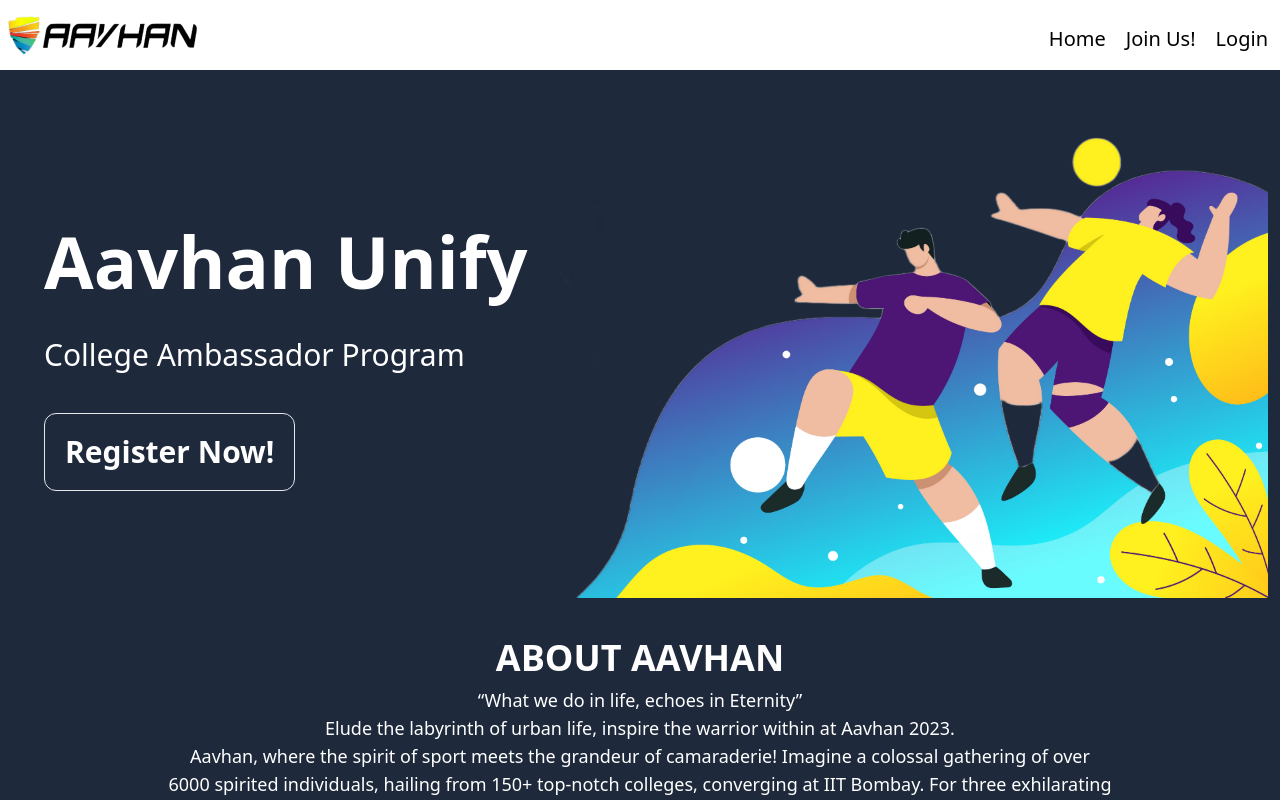
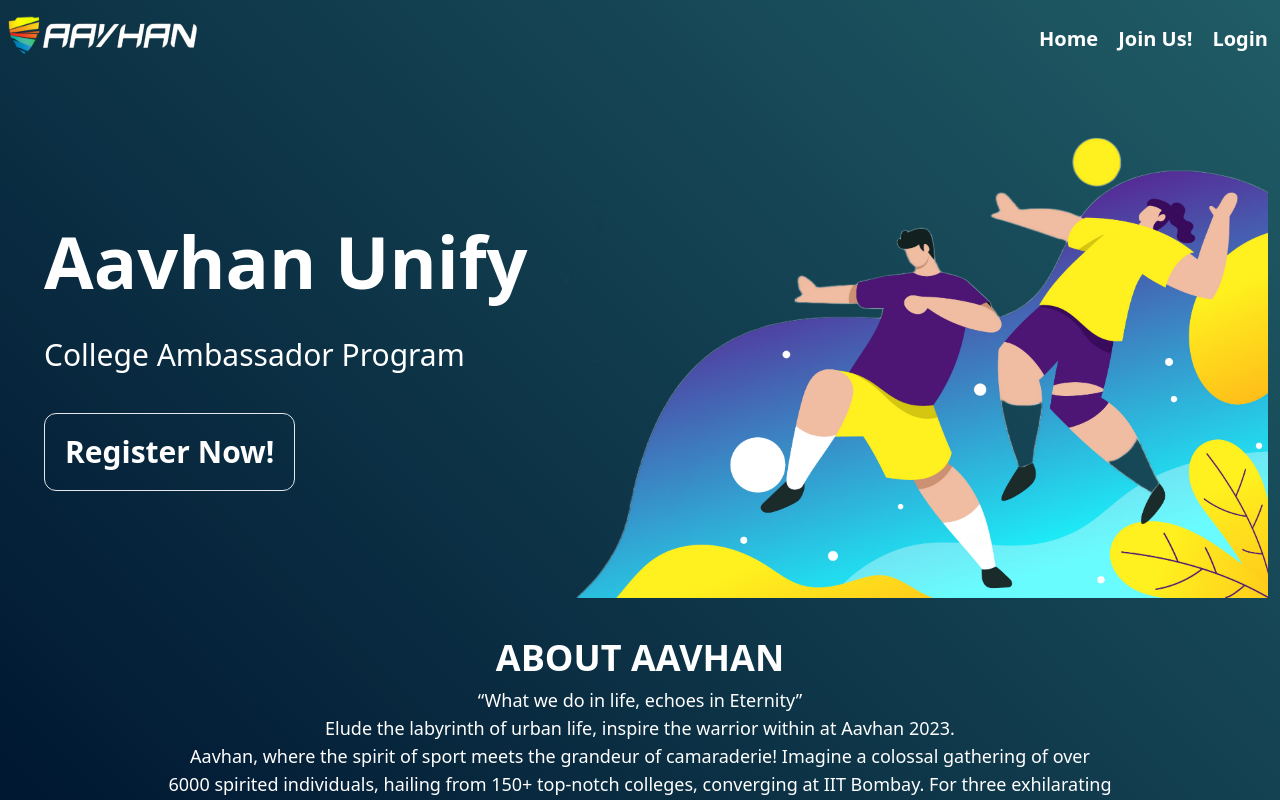
Before and after one commit to shubham282raj/aavhan, a React (Vite) app in the folder frontend/: page / in a window 1280 px wide. Shown: the top 800 px of the page. Built offline with nearby package versions, Linux system fonts and the light colour scheme; no server answers.

Commit message:
Changed background

```diff
--- a/frontend/index.html
+++ b/frontend/index.html
@@ -7,8 +7,11 @@
     <title>Aavhan</title>
   </head>
   <body
-    class="bg-slate-800 max-w-screen-xl overflow-x-hidden m-auto px-3 h-screen"
+    class="max-w-screen-xl overflow-x-hidden m-auto px-3 min-h-screen relative"
   >
+    <div
+      class="background fixed h-screen w-screen left-1/2 -translate-x-1/2 -z-50"
+    ></div>
     <div id="root"></div>
     <script type="module" src="/src/index.jsx"></script>
   </body>
--- a/frontend/src/components/Navbar.jsx
+++ b/frontend/src/components/Navbar.jsx
@@ -32,7 +32,7 @@
           height: toggleMenu ? navbarRef.current.scrollHeight + "px" : "60px",
         }}
       ></div>
-      <div className="fixed z-50 top-0 left-0 w-full bg-white border-b-2 border-slate-800">
+      <div className="fixed z-50 top-0 left-0 w-full navbar-bg text-white font-bold">
         <div
           className={
             "max-w-screen-xl m-auto p-3 flex flex-col sm:flex-row justify-between items-center overflow-hidden transition-[max-height] " +
@@ -49,7 +49,7 @@
             <span className="text-3xl font-bold tracking-tight">
               <Link to="/" className="flex h-[25px] gap-1">
                 <img src="/logo.png" alt="logo" className="scale-150" />
-                <img src="/text_logo.png" alt="textLogo" />
+                <img src="/text_logo.png" alt="textLogo" className="invert" />
               </Link>
             </span>
             <div
--- a/frontend/src/index.css
+++ b/frontend/src/index.css
@@ -2,7 +2,10 @@
 @tailwind components;
 @tailwind utilities;
 
+@import url("https://fonts.googleapis.com/css2?family=Montserrat&display=swap");
+
 * {
+  /* font-family: "Reem Kufi" !important; */
   box-sizing: border-box;
   padding: 0;
   margin: 0;
@@ -20,3 +23,15 @@
     animation-timing-function: cubic-bezier(0, 0, 0.2, 1);
   }
 }
+
+.background {
+  background: linear-gradient(45deg, rgb(0, 23, 49), rgb(32, 92, 102));
+  background-repeat: space;
+}
+
+.navbar-bg {
+  background: linear-gradient(45deg, rgb(0, 23, 49), rgb(32, 92, 102));
+  background-size: 100vw 100vh; /* Ensures the gradient covers the full size of the div */
+  background-repeat: no-repeat; /* Prevents repeating of the gradient */
+  background-clip: border-box; /* Clips the gradient to the div's border box */
+}
```
